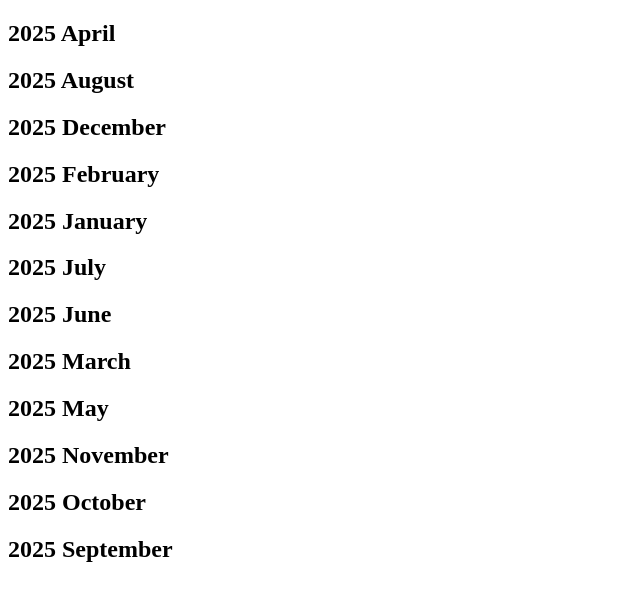
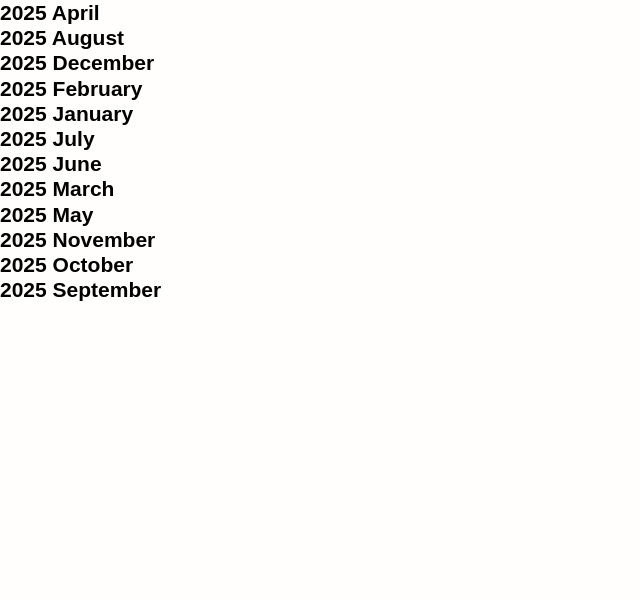
Before and after one commit to amtrav42/RangerMel, a Gatsby site: page / in a window 1280 px wide. Shown: the whole page, without its empty margins (0-640 px from the left). Built offline with nearby package versions, Linux system fonts and the light colour scheme; Gatsby itself is replaced by a stand-in of ours; a web font is replaced by a local one.

Commit message:
added global css

```diff
--- a/src/pages/index.js
+++ b/src/pages/index.js
@@ -1,5 +1,7 @@
 import * as React from "react";
 import CalendarCards from "../components/calendarCard";
+import '../styles/reset.css';
+import '../styles/global.css';
 
 const IndexPage = () => {
   return (
--- /dev/null
+++ b/src/styles/global.css
@@ -0,0 +1,40 @@
+@import url("https://fonts.googleapis.com/css2?family=Varta:wght@300;600&display=swap");
+@import url("https://fonts.googleapis.com/css2?family=Permanent+Marker&display=swap");
+@import url("https://fonts.googleapis.com/css2?family=Amatic+SC&display=swap");
+
+:root{
+  --primary: #6CBFF5;
+  --secondary: #217EA6;
+  --tertiary: #004e6a;
+  --highlightsPrimary: #F98E4A;
+  --light: #fffefc;
+  --highlightsSecondary: #86EE57;
+  --font-highlights: 'Permanent Marker', cursive;
+  --font-heading: 'Amatic SC', cursive;
+  --font-body: 'Varta', sans-serif;
+  font-size: 14px;
+  --small-font: .9rem;
+  --small-medium-font: 1rem;
+  --medium-font: 1.3rem;
+  --medium-large-font: 1.8rem;
+  --large-font: 2rem;
+  --xlarge-font: 2.8rem;
+  --box-shadow: 4px 8px 10px rgba(0, 0, 0, .6);
+  --border-radius-sml: 4px;
+  box-sizing: border-box;
+}
+
+body{
+  background: var(--light);
+  font-family: var(--font-body);
+  margin: 0;
+}
+
+h2{
+  margin: 0;
+  line-height: 1.2;
+}
+
+a {
+  text-decoration: none;
+}
--- /dev/null
+++ b/src/styles/reset.css
@@ -0,0 +1,78 @@
+/* Box sizing rules */
+*,
+*::before,
+*::after {
+  box-sizing: border-box;
+}
+
+/* Remove default padding */
+ul[class],
+ol[class] {
+  padding: 0;
+}
+
+/* Remove default margin */
+body,
+h1,
+h2,
+h3,
+h4,
+p,
+ul[class],
+ol[class],
+li,
+figure,
+figcaption,
+blockquote,
+dl,
+dd {
+  margin: 0;
+}
+
+/* Set core body defaults */
+body {
+  min-height: 100vh;
+  scroll-behavior: smooth;
+  text-rendering: optimizeSpeed;
+  line-height: 1.5;
+}
+
+/* Remove list styles on ul, ol elements with a class attribute */
+ul[class],
+ol[class] {
+  list-style: none;
+}
+
+/* A elements that don't have a class get default styles */
+a:not([class]) {
+  text-decoration-skip-ink: auto;
+}
+
+/* Make images easier to work with */
+img {
+  max-width: 100%;
+  display: block;
+}
+
+/* Natural flow and rhythm in articles by default */
+article > * + * {
+  margin-top: 1em;
+}
+
+/* Inherit fonts for inputs and buttons */
+input,
+button,
+textarea,
+select {
+  font: inherit;
+}
+
+/* Remove all animations and transitions for people that prefer not to see them */
+@media (prefers-reduced-motion: reduce) {
+  * {
+    animation-duration: 0.01ms !important;
+    animation-iteration-count: 1 !important;
+    transition-duration: 0.01ms !important;
+    scroll-behavior: auto !important;
+  }
+}
```
